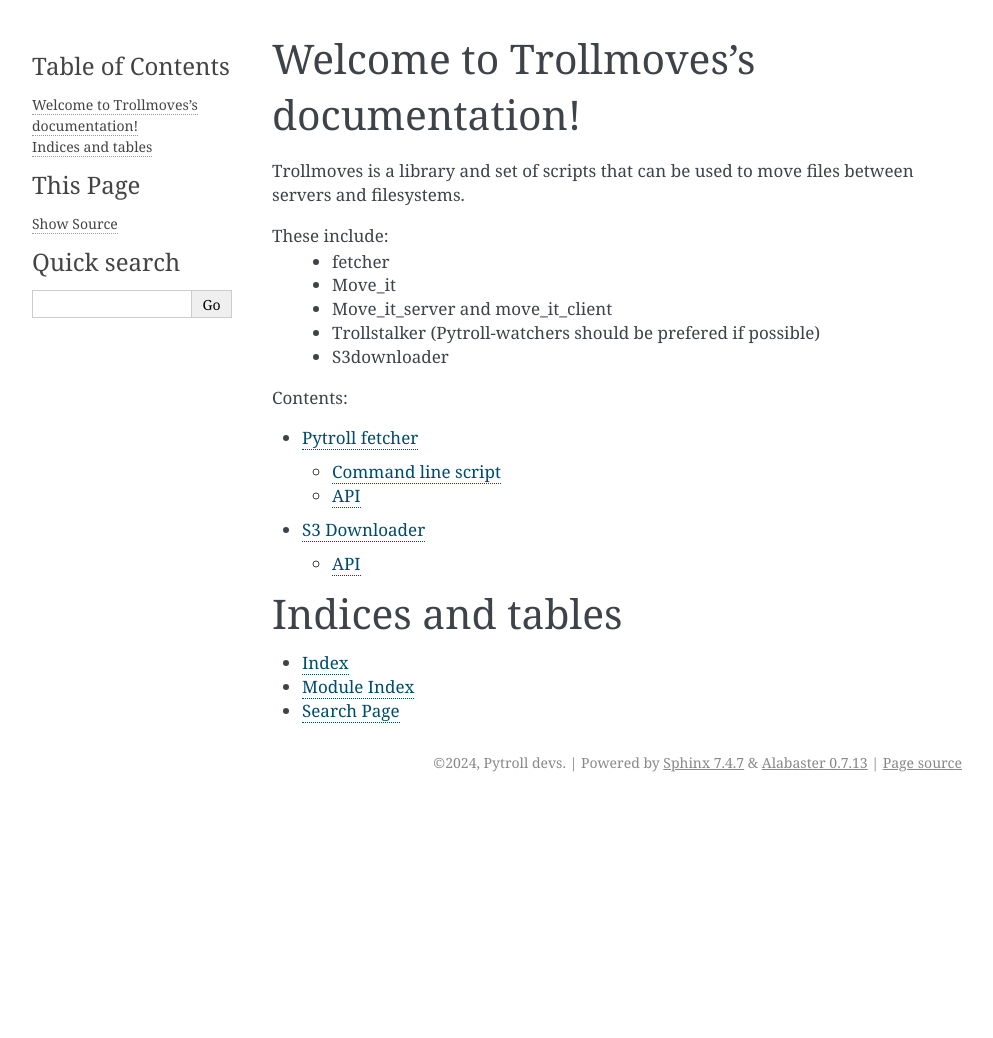
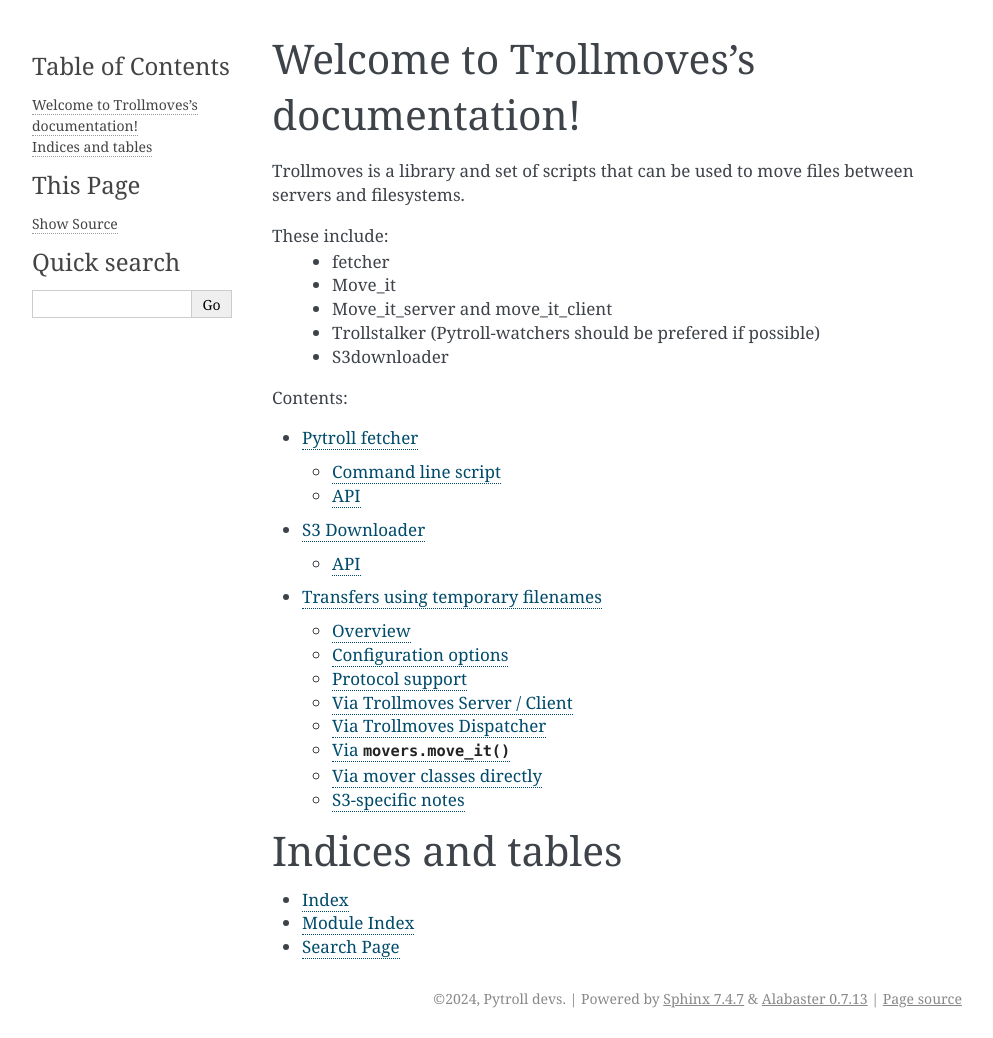
Before and after one commit to pytroll/trollmoves, a Sphinx documentation site: the page built from docs/source/index.rst, in a window 1280 px wide. Shown: the whole page, without its empty margins (148-1141 px from the left). Built offline with Sphinx 7.4.7, drawn with Linux system fonts in a browser that asks for light colours; before the commit the page ends 900 px from its top, so only the background shows below that; some of the changed lines change nothing that is shown.

Commit message:
Add documentation on atomic transfers

```diff
--- /dev/null
+++ b/docs/source/atomic_transfers.rst
@@ -0,0 +1,214 @@
+Transfers using temporary filenames
+====================================
+
+Overview
+--------
+
+By default, movers write files directly to their final destination. This means a consumer
+watching the destination directory may pick up a partially-transferred file before the
+transfer completes.
+
+To avoid this, Trollmoves movers can be configured to upload to a **temporary filename**
+first and rename the file to its final name only after the transfer completes successfully.
+From the consumer's perspective the file appears atomically — it either does not exist yet
+or is fully present.
+
+This behaviour is controlled by the ``use_tmp_on_transfer`` option (off by default).
+
+
+Configuration options
+---------------------
+
+The following options are passed via a ``connection_parameters`` block (Server/Client,
+Dispatcher) or directly as an ``attrs`` dictionary when using the Python API.
+
+.. list-table::
+   :widths: 30 15 55
+   :header-rows: 1
+
+   * - Option
+     - Default
+     - Description
+   * - ``use_tmp_on_transfer``
+     - ``False``
+     - Upload to a temporary filename first, then rename to the final name on success.
+   * - ``tmp_prefix``
+     - ``"."``
+     - String prepended to the filename to form the temporary name.
+       For example, ``data.txt`` becomes ``.data.txt`` with the default prefix.
+   * - ``s3_use_multipart``
+     - ``False``
+     - *S3 only.* Use boto3 multipart upload so the object becomes visible
+       atomically when ``CompleteMultipartUpload`` is called.
+       Requires ``boto3`` to be installed.
+   * - ``s3_use_copy``
+     - ``False``
+     - *S3 only.* If multipart uploads are not used, finalize by performing a
+       server-side ``CopyObject`` to the final key followed by deleting the
+       temporary key. Compatible with both ``s3fs`` and ``boto3`` backends.
+   * - ``s3_multipart_chunksize``
+     - ``8388608``
+     - *S3 only.* Chunk size in bytes for boto3 multipart uploads (default: 8 MiB).
+
+
+Protocol support
+----------------
+
+.. list-table::
+   :widths: 20 15 65
+   :header-rows: 1
+
+   * - Mover
+     - Supported
+     - How the rename is performed
+   * - ``FileMover`` (``file://``, local)
+     - Yes
+     - ``os.replace()`` — atomic rename on the local filesystem.
+   * - ``FtpMover`` (``ftp://``)
+     - Yes
+     - FTP ``RNFR``/``RNTO`` command pair.
+   * - ``ScpMover`` (``scp://``)
+     - Yes
+     - SFTP rename over the same SSH connection.
+   * - ``SftpMover`` (``sftp://``)
+     - Yes
+     - SFTP rename.
+   * - ``S3Mover`` (``s3://``)
+     - Conditional
+     - Requires either ``s3_use_multipart`` (preferred) or ``s3_use_copy``.
+       See :ref:`s3-notes` below.
+
+The base ``Mover`` class returns ``False`` for ``supports_atomic``. If
+``use_tmp_on_transfer`` is set but the mover does not support atomic transfers, a warning
+is logged and the transfer falls back to writing directly to the final destination.
+
+
+Via Trollmoves Server / Client
+--------------------------------
+
+In the Server INI configuration, connection parameters are specified with the
+``connection_parameters__`` prefix under ``[DEFAULT]`` (applies to all sections) or
+under a specific section.
+
+.. code-block:: ini
+
+   [DEFAULT]
+   # Transfer to a temporary name first, then rename to final
+   connection_parameters__use_tmp_on_transfer = True
+   connection_parameters__tmp_prefix = .
+
+   [eumetcast-hrit-0deg]
+   origin = /data/received/MSGHRIT/H-000-*
+   request_port = 9094
+   topic = /1b/hrit-segment/0deg
+
+The Client does not need any additional configuration — it requests the transfer from the
+Server and the Server applies the ``connection_parameters`` when calling the mover.
+
+For **S3 destinations**, also configure the S3-specific options:
+
+.. code-block:: ini
+
+   [DEFAULT]
+   connection_parameters__use_tmp_on_transfer = True
+   connection_parameters__s3_use_multipart = True
+   # connection_parameters__s3_use_copy = False
+   # connection_parameters__s3_multipart_chunksize = 8388608
+
+
+Via Trollmoves Dispatcher
+--------------------------
+
+In the Dispatcher YAML configuration, the options are nested under
+``connection_parameters`` for each target:
+
+.. code-block:: yaml
+
+   target-local:
+     host: file:///output/data/
+     connection_parameters:
+       use_tmp_on_transfer: True
+       tmp_prefix: "."
+
+   target-s3:
+     host: s3://my-bucket/
+     connection_parameters:
+       client_kwargs:
+         endpoint_url: "https://s3.example.com"
+       key: "ACCESS_KEY"
+       secret: "SECRET_KEY"
+       # Atomic transfer options
+       use_tmp_on_transfer: True
+       s3_use_multipart: True
+       # s3_multipart_chunksize: 8388608
+
+
+Via ``movers.move_it()``
+------------------------
+
+Pass the options in the ``attrs`` dictionary:
+
+.. code-block:: python
+
+   from trollmoves.movers import move_it
+
+   move_it(
+       "/local/data/myfile.txt",
+       "scp://user@remote.host/data/myfile.txt",
+       attrs={
+           "use_tmp_on_transfer": True,
+           "tmp_prefix": ".",
+       },
+   )
+
+``move_it()`` selects the appropriate mover based on the URL scheme, creates it with
+the given ``attrs``, and calls ``mover.copy()``. The mover handles the temporary name
+and rename internally.
+
+
+Via mover classes directly
+---------------------------
+
+Instantiate a mover with ``attrs`` containing the transfer options and call ``copy()``:
+
+.. code-block:: python
+
+   from urllib.parse import urlparse
+   from trollmoves.movers import FileMover
+
+   mover = FileMover(
+       "/local/data/myfile.txt",
+       urlparse("file:///output/data/myfile.txt"),
+       attrs={
+           "use_tmp_on_transfer": True,
+           "tmp_prefix": ".",
+       },
+   )
+   mover.copy()
+   # mover.destination now points to the final path
+
+The temporary name and finalization are handled entirely inside ``mover.copy()``.
+If an error occurs during transfer or during the rename, the temporary file is
+cleaned up automatically before the exception is re-raised.
+
+
+.. _s3-notes:
+
+S3-specific notes
+-----------------
+
+S3 does not support in-place rename of objects, so two strategies are available:
+
+**Multipart upload** (``s3_use_multipart = True``, requires ``boto3``)
+   The file is uploaded in chunks and the object only becomes visible when
+   ``CompleteMultipartUpload`` is called. No extra copy step is needed.
+   This is the preferred option and avoids additional API calls and permissions.
+
+**Copy + delete** (``s3_use_copy = True``)
+   The file is first uploaded to the temporary key, then ``CopyObject`` is used to
+   duplicate it to the final key, followed by deleting the temporary key.
+   Works with both ``s3fs`` and ``boto3``. Requires ``s3:CopyObject`` and
+   ``s3:DeleteObject`` permissions in addition to the standard upload permissions.
+
+If neither ``s3_use_multipart`` nor ``s3_use_copy`` is set, ``S3Mover.supports_atomic``
+returns ``False`` and ``use_tmp_on_transfer`` will have no effect (a warning is logged).
--- a/docs/source/index.rst
+++ b/docs/source/index.rst
@@ -22,6 +22,7 @@
 
    fetcher
    s3downloader
+   atomic_transfers
 
 
 Indices and tables
```
